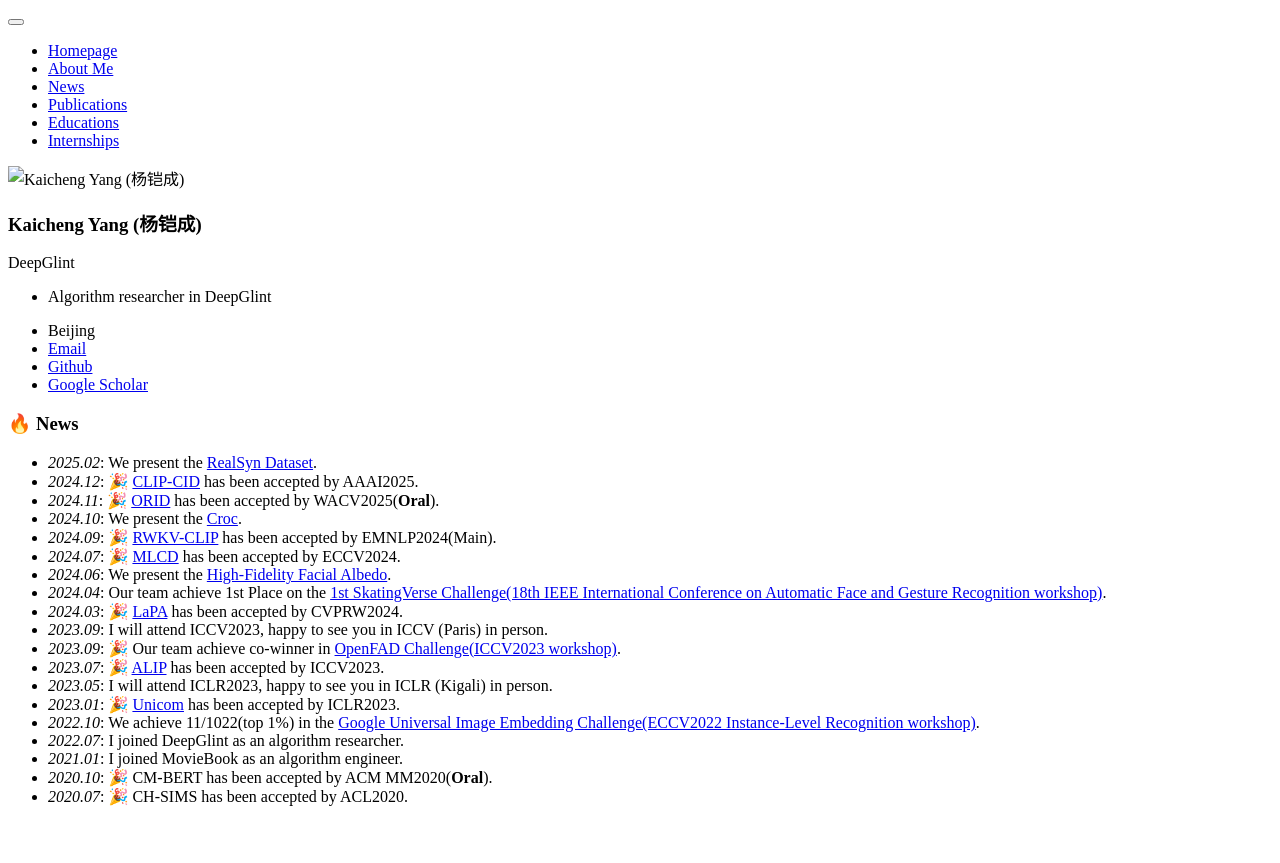
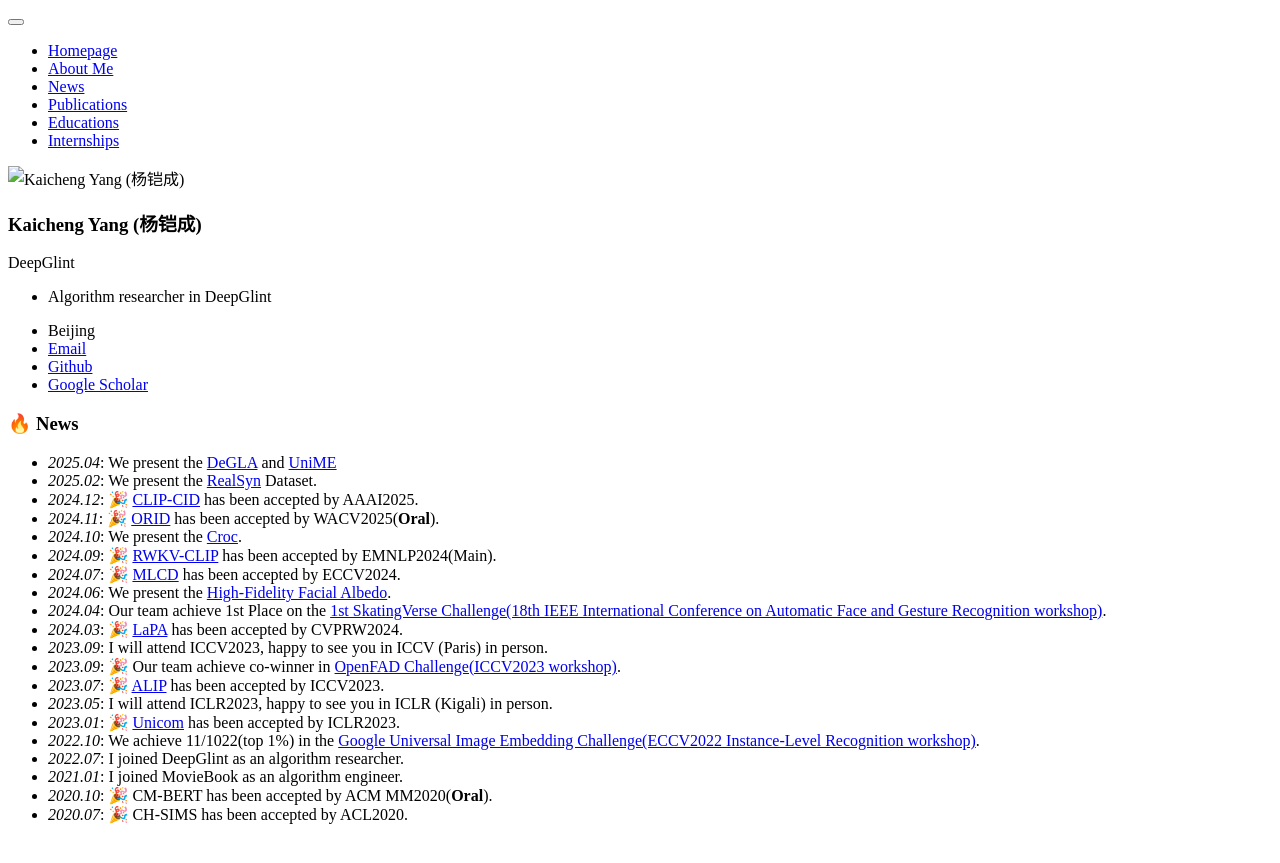
Before and after one commit to Kaicheng-Yang0828/Kaicheng-Yang0828.github.io, a Jekyll site: the page built from _pages/includes/news.md, in a window 1280 px wide. Shown: the top 863 px of the page. Built offline with Jekyll 4.4.1, drawn with Linux system fonts in a browser that asks for light colours; our own code applies the rules of GitHub Pages for plain Markdown files.

Commit message:
Update news.md

```diff
--- a/_pages/includes/news.md
+++ b/_pages/includes/news.md
@@ -1,5 +1,6 @@
 # 🔥 News
-- *2025.02*: We present the [RealSyn Dataset](https://arxiv.org/abs/2502.12513).
+- *2025.04*: We present the [DeGLA](https://arxiv.org/abs/2504.16801) and [UniME](https://arxiv.org/pdf/2504.17432)
+- *2025.02*: We present the [RealSyn](https://arxiv.org/abs/2502.12513) Dataset.
 - *2024.12*: 🎉 [CLIP-CID](https://arxiv.org/pdf/2408.09441) has been accepted by AAAI2025.
 - *2024.11*: 🎉 [ORID](https://arxiv.org/pdf/2411.13025) has been accepted by WACV2025(**Oral**).
 - *2024.10*: We present the [Croc](https://arxiv.org/abs/2410.14332).
```
